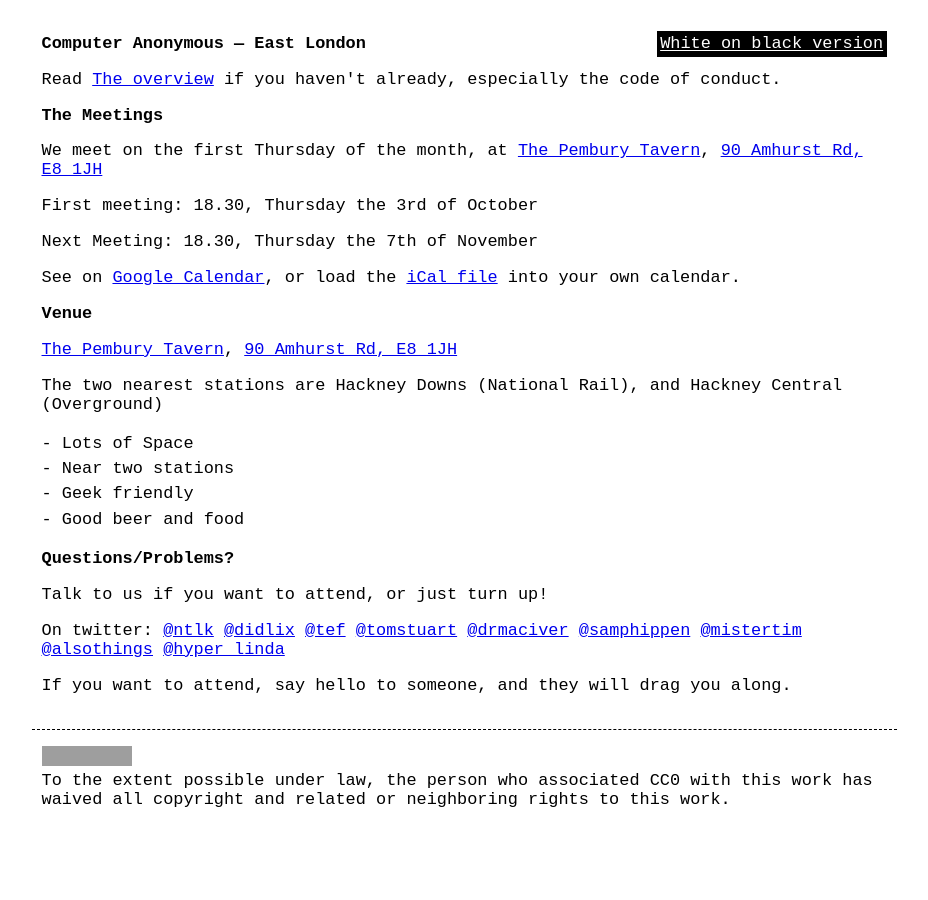
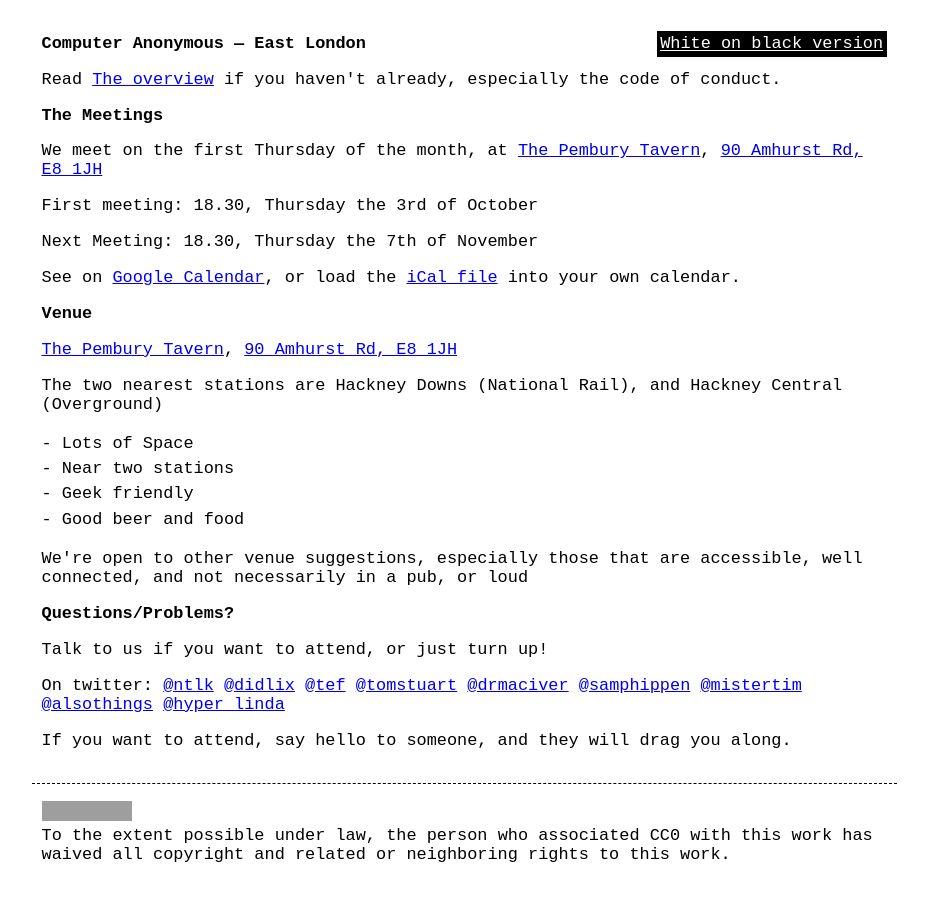
Before and after one commit to computeranonymous/computer, a Jekyll site: the page built from uk_east_london.html, in a window 1280 px wide. Shown: the whole page, without its empty margins (176-1104 px from the left). Built offline with Jekyll 4.4.1, drawn with Linux system fonts in a browser that asks for light colours; grey boxes are pictures that could not be loaded.

Commit message:
Open to suggestions

```diff
--- a/uk_east_london.html
+++ b/uk_east_london.html
@@ -27,6 +27,8 @@
         <li>Good beer and food</li>
       </ul>
 
+      <p>We're open to other venue suggestions, especially those that are accessible, well connected, and not necessarily in a pub, or loud</p>
+
       <h3>Questions/Problems?</h3>
 
       <p>Talk to us if you want to attend, or just turn up!</p>
```
